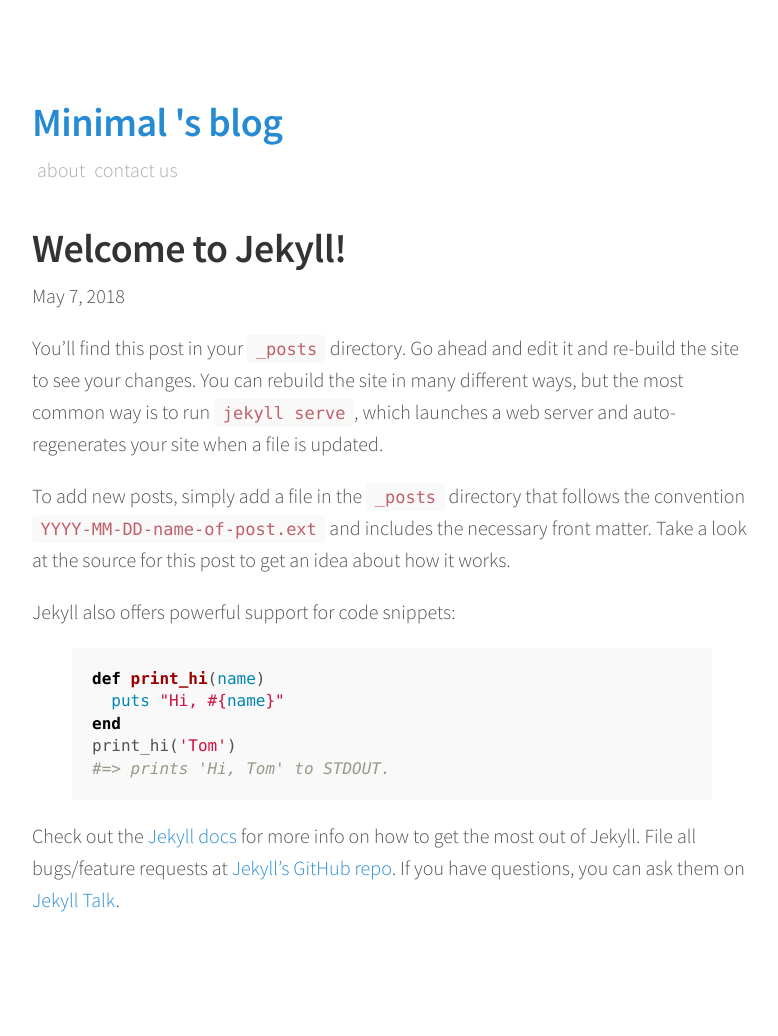
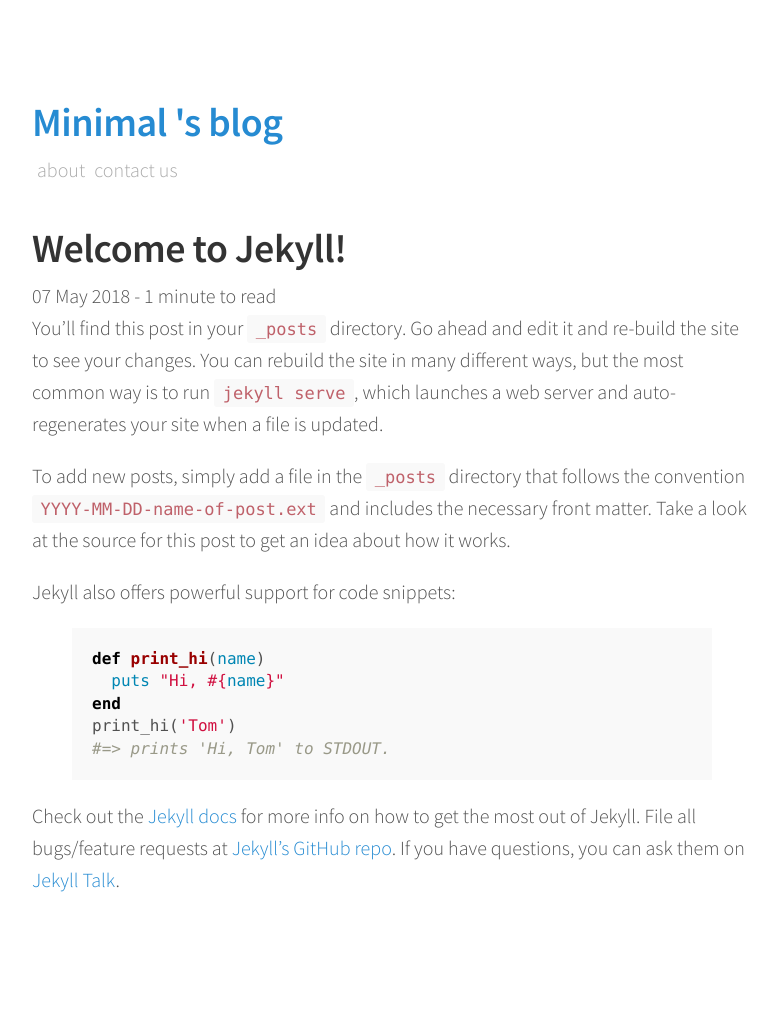
Before and after one commit to Tcalura/first-jekyll-project, a Jekyll site: the page built from _posts/2018-05-07-welcome-to-jekyll.markdown, in a window 1280 px wide. Shown: the whole page, without its empty margins (248-1026 px from the left). Built offline with Jekyll 4.4.1, drawn with Linux system fonts in a browser that asks for light colours.

Commit message:
minute to read

```diff
--- /dev/null
+++ b/_includes/minutes-to-read.html
@@ -0,0 +1,10 @@
+
+
+{% assign words = content | number_of_words %}
+
+{% if words < 360 %}
+    {% assign minutesText = '1 minute to read '%}
+{% else %}
+     {% assign minutesText = words | divided_by:180 | append: ' minutes to read.' %}
+
+{% endif %}
--- a/_layouts/post.html
+++ b/_layouts/post.html
@@ -1,27 +1,16 @@
 ---
 layout: default
 ---
-<article class="post h-entry" itemscope itemtype="http://schema.org/BlogPosting">
 
-  <header class="post-header">
-    <h1 class="post-title p-name" itemprop="name headline">{{ page.title | escape }}</h1>
-    <p class="post-meta">
-      <time class="dt-published" datetime="{{ page.date | date_to_xmlschema }}" itemprop="datePublished">
-        {%- assign date_format = site.minima.date_format | default: "%b %-d, %Y" -%}
-        {{ page.date | date: date_format }}
-      </time>
-      {%- if page.author -%}
-        • <span itemprop="author" itemscope itemtype="http://schema.org/Person"><span class="p-author h-card" itemprop="name">{{ page.author }}</span></span>
-      {%- endif -%}</p>
-  </header>
+{% include minutes-to-read.html %}
 
-  <div class="post-content e-content" itemprop="articleBody">
-    {{ content }}
+<article class="content post">
+  <h1 class="post-title">{{ page.title }}</h1>
+  <div class="post-date">
+    <time> {{ page.date | date_to_string }} </time>
+    <span class="reading-time"> - {{ minutesText }}</span>
   </div>
 
-  {%- if site.disqus.shortname -%}
-    {%- include disqus_comments.html -%}
-  {%- endif -%}
+  {{ content }}
 
-  <a class="u-url" href="{{ page.url | relative_url }}" hidden></a>
 </article>
```
